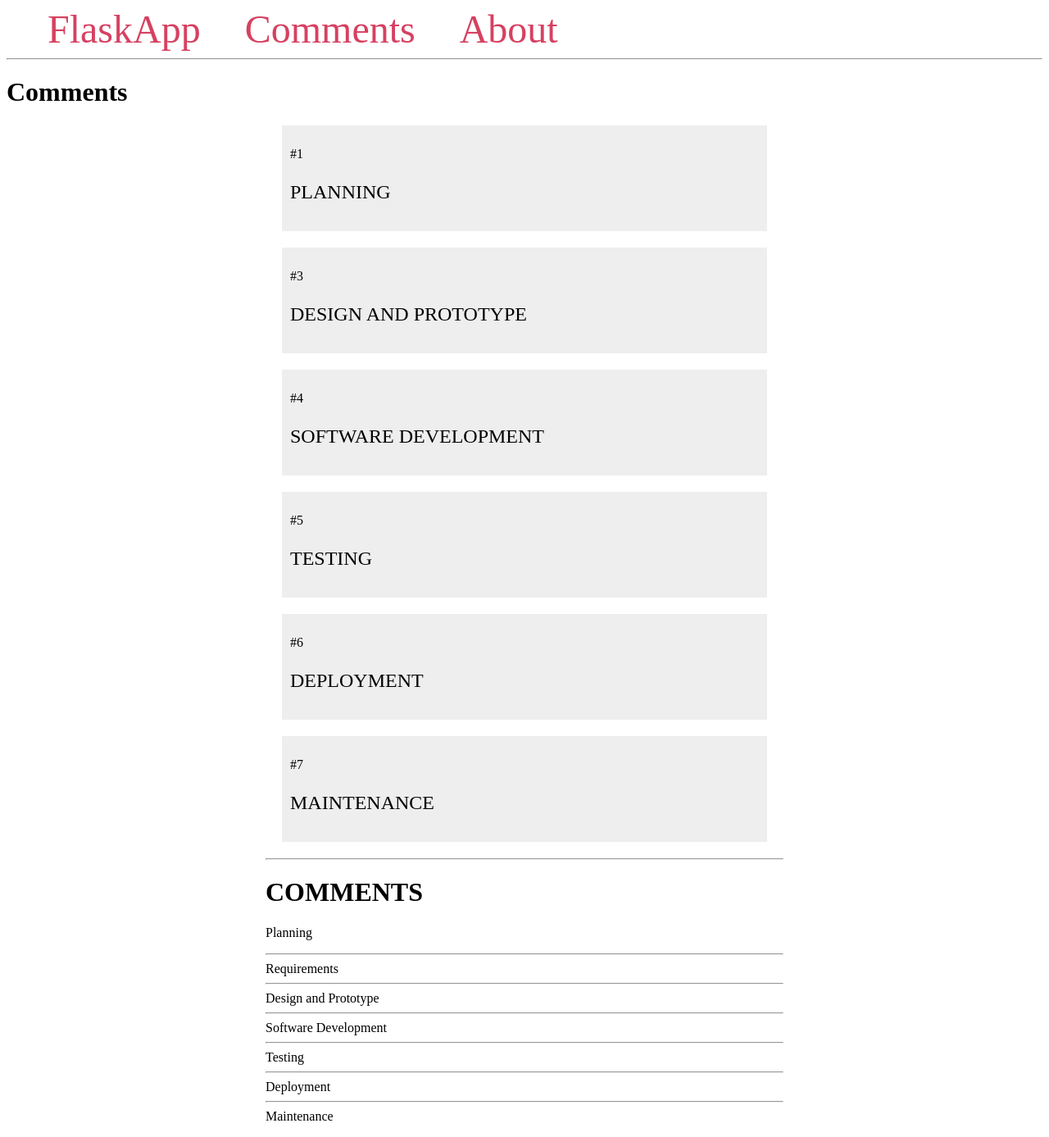
After one commit to KovvalVeetil/Flask_database, a Flask app: page /comments/ in a window 1280 px wide. The commit adds this page. Shown: the whole page at 82% size. Run offline with Flask 3, Linux system fonts and the light colour scheme.

Commit message:
playing around with templates

```diff
--- a/app.py
+++ b/app.py
@@ -28,3 +28,14 @@ def greet_user(user_id):
         return '<h2>Hi {}</h2>'.format(users[user_id])
     except IndexError:
         abort(404)
+
+@app.route('/comments/')
+def comments():
+    comments = ['Planning',
+                'Requirements',
+                'Design and Prototype',
+                'Software Development',
+                'Testing',
+                'Deployment',
+                'Maintenance']
+    return render_template('comments.html', comments=comments)
--- a/templates/base.html
+++ b/templates/base.html
@@ -15,6 +15,7 @@
 <body>
     <nav>
         <a href="{{ url_for('hello') }}">FlaskApp</a>
+        <a href="{{ url_for('comments') }}">Comments</a>
         <a href="{{ url_for('about') }}">About</a>
     </nav>
     <hr>
--- /dev/null
+++ b/templates/comments.html
@@ -0,0 +1,22 @@
+{% extends 'base.html' %}
+
+{% block content %}
+    <h1>{% block title %} Comments {% endblock %}</h1>
+    <div style="width: 50%; margin: auto">
+        {% for comment in comments %}
+            {% if loop.index != 2 %}
+                <div style="padding: 10px;
+                            background-color: #EEE;
+                            margin: 20px">
+                    <p>#{{ loop.index }}</p>
+                    <p style="font-size: 24px">{{ comment | upper }}</p>
+                </div>
+            {% endif %}
+        {% endfor %}
+        <hr>
+        <div>
+            {{ "<h1>COMMENTS</h1>" | safe }}
+            <p>{{ comments | join(" <hr> ") | safe }}</p>
+        </div>
+    </div>
+{% endblock %}
```
